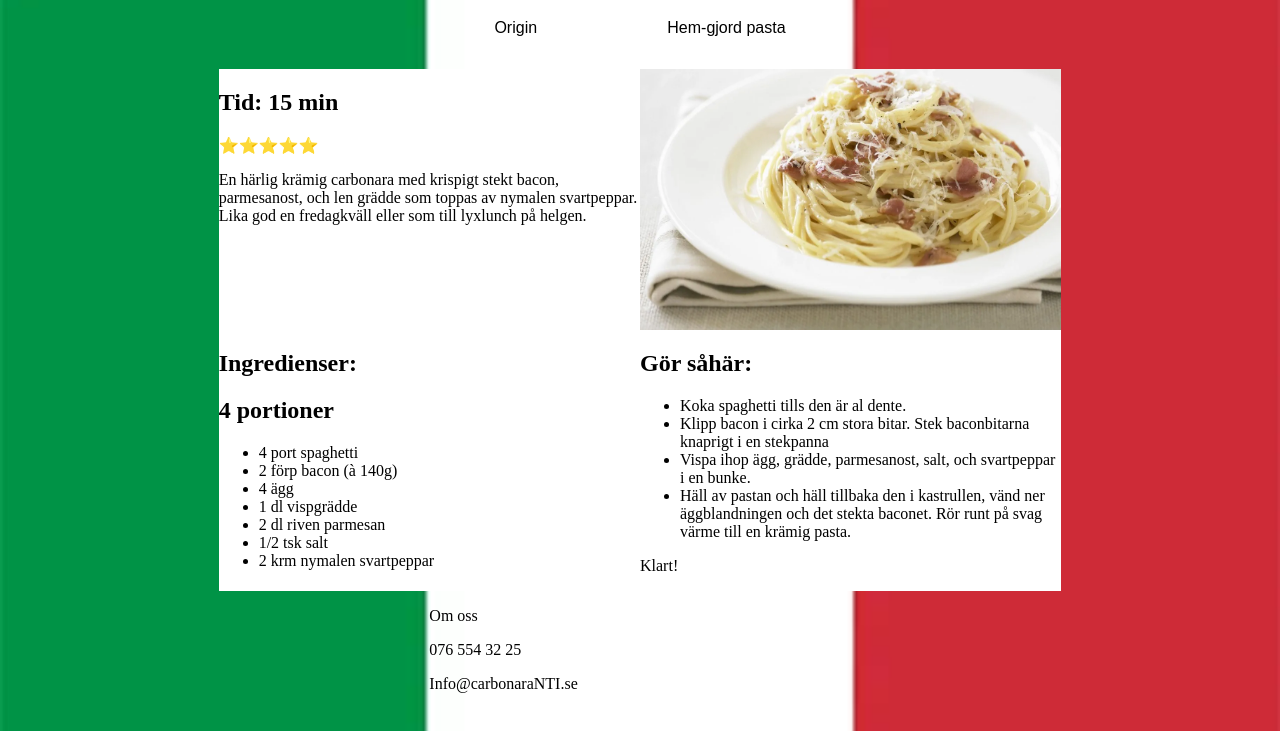
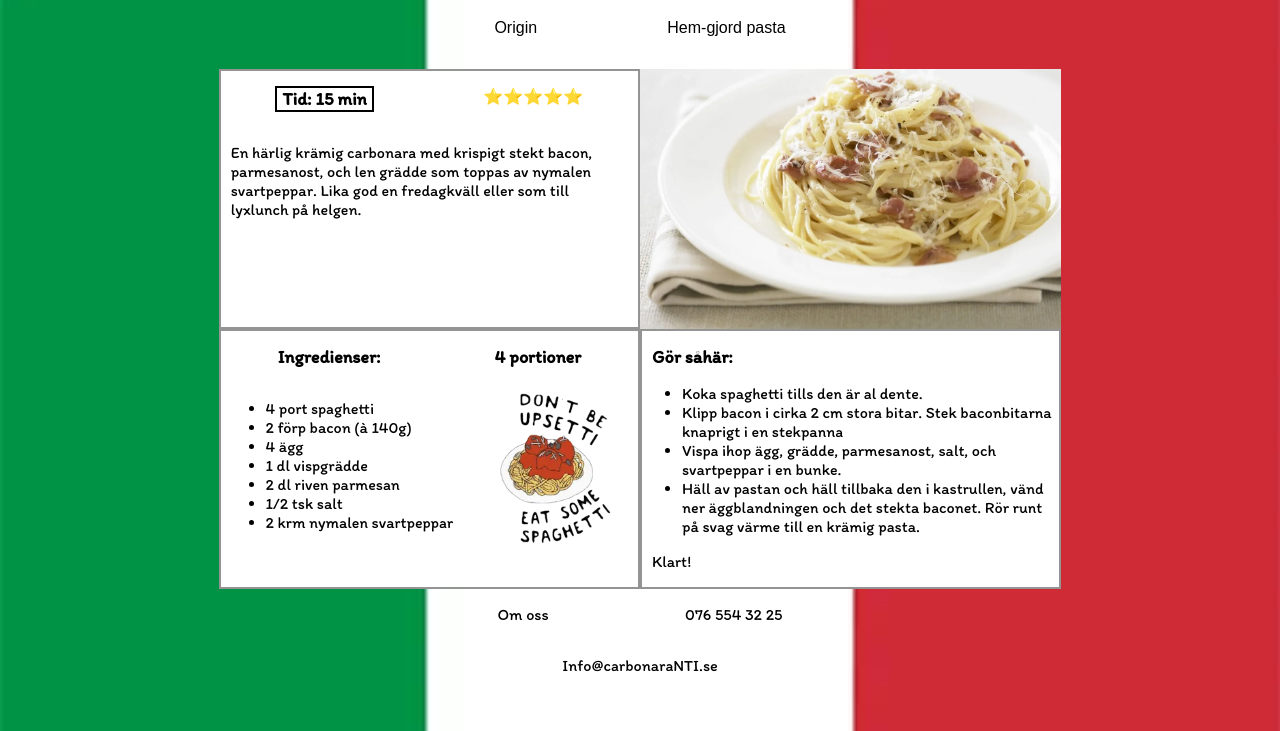
Before and after one commit to TE23E-Cal-Alstad/projekt-1, a plain HTML site: page index.html in a window 1280 px wide. Shown: the part 69-800 px from the top of the page. Drawn offline with Linux system fonts and the light colour scheme; a web font is replaced by a local one.

Commit message:
projekt klart

```diff
--- a/index.html
+++ b/index.html
@@ -20,20 +20,22 @@
         </div>
     </div>
     <div id="förklara">
-        <div id="flexbox-placering">
+        <div id="flex-placering">
             <h2 id="tidram">Tid: 15 min</h2>
-            <p id="stjärnor">⭐⭐⭐⭐⭐</p>
+            <p>⭐⭐⭐⭐⭐</p>
         </div>
-        <p>En härlig krämig carbonara med krispigt stekt bacon, parmesanost, och len grädde som toppas av nymalen
+        <p id="lite-margin-left">En härlig krämig carbonara med krispigt stekt bacon, parmesanost, och len grädde som toppas av nymalen
             svartpeppar. Lika god en fredagkväll eller som till lyxlunch på helgen.</p>
     </div>
     <img src="./img/spaghetticarbonara-1200x675.webp" alt="carbonara">
 
     <div id="ingrediens">
-        <div id="flexbox-placering">
+        <div id="flex-placering">
             <h2>Ingredienser:</h2>
             <h2>4 portioner</h2>
         </div>
+        <div id="flex-placering">
+
         <ul>
             <li>4 port spaghetti</li>
             <li>2 förp bacon (à 140g)</li>
@@ -43,23 +45,25 @@
             <li>1/2 tsk salt</li>
             <li>2 krm nymalen svartpeppar</li>
         </ul>
+            <img id="meme" src="./img/spaghetti.webp" alt="italiensk meme">
+        </div>
     </div>
     <div id="instruktioner">
-        <h2>Gör såhär:</h2>
+        <h2 id="lite-margin-left">Gör såhär:</h2>
         <ul>
             <li>Koka spaghetti tills den är al dente.</li>
             <li>Klipp bacon i cirka 2 cm stora bitar. Stek baconbitarna knaprigt i en stekpanna</li>
             <li>Vispa ihop ägg, grädde, parmesanost, salt, och svartpeppar i en bunke.</li>
             <li>Häll av pastan och häll tillbaka den i kastrullen, vänd ner äggblandningen och det stekta baconet. Rör runt på svag värme till en krämig pasta.</li>
         </ul>
-        <p>Klart!</p>
+        <p id="lite-margin-left">Klart!</p>
     </div>
     <footer>
-        <div id="flexbox-placering">
+        <div id="flex-placering">
             <p>Om oss</p>
             <p>076 554 32 25</p>
         </div>
-        <p>Info@carbonaraNTI.se</p>
+        <p id="flex-placering">Info@carbonaraNTI.se</p>
     </footer>
 
 
--- a/style.css
+++ b/style.css
@@ -43,27 +43,60 @@ img{
 }
 
 #förklara {
+    font-family: Itim;
     grid-column: 2/4;
     grid-row: 2/3;
 
     background-color: #ffffff;
+    border: solid #949494 2px;
 }
 
 #ingrediens {
+    font-family: Itim;
     grid-column: 2/4;
     grid-row: 3/4;
 
     background-color: #ffffff;
+    border: solid #949494 2px;
 }
 
 #instruktioner {
+    font-family: Itim;
     grid-column: 4/6;
     grid-row: 3/4;
 
     background-color: #ffffff;
+    border: solid #949494 2px;
 }
 
 footer{
+    font-family: Itim;
     grid-column: 3/5;
     grid-row: 4/5;
 }
+
+#flex-placering {
+    display: flex;
+    justify-content: space-around;
+}
+
+h2 {
+    font-size: 18px;
+}
+
+#tidram{
+    padding-left: 5px;
+    padding-right: 5px;
+    border: solid #000000 2px;
+}
+
+#lite-margin-left{
+    margin-left: 10px;
+    margin-right: 10px;
+}
+
+#meme {
+    padding: 10px;
+    height: 150px;
+    width: 150px;
+}
```
Also changed, not shown: img/spaghetti.webp (added).
